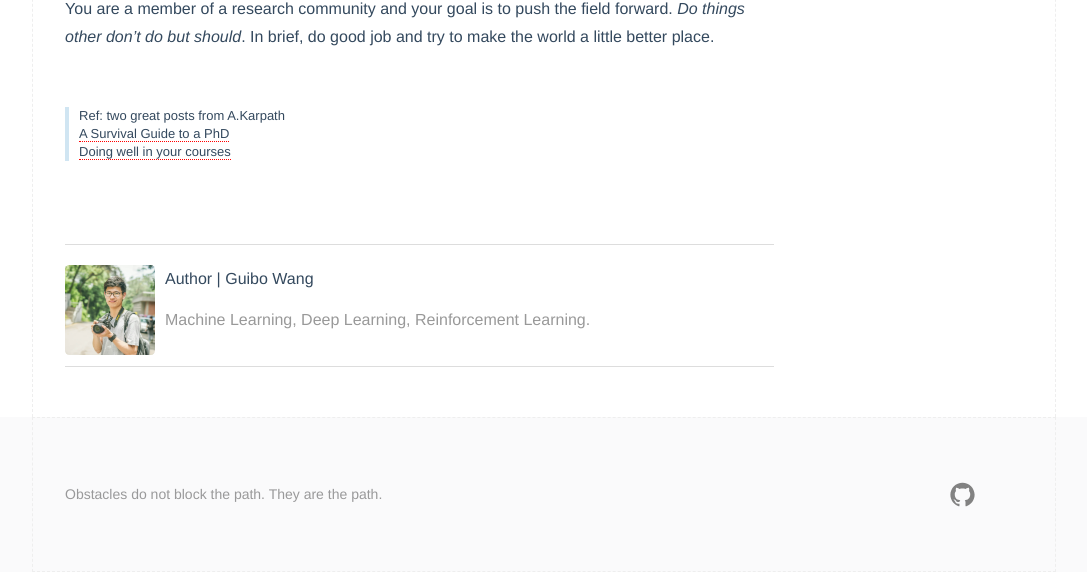
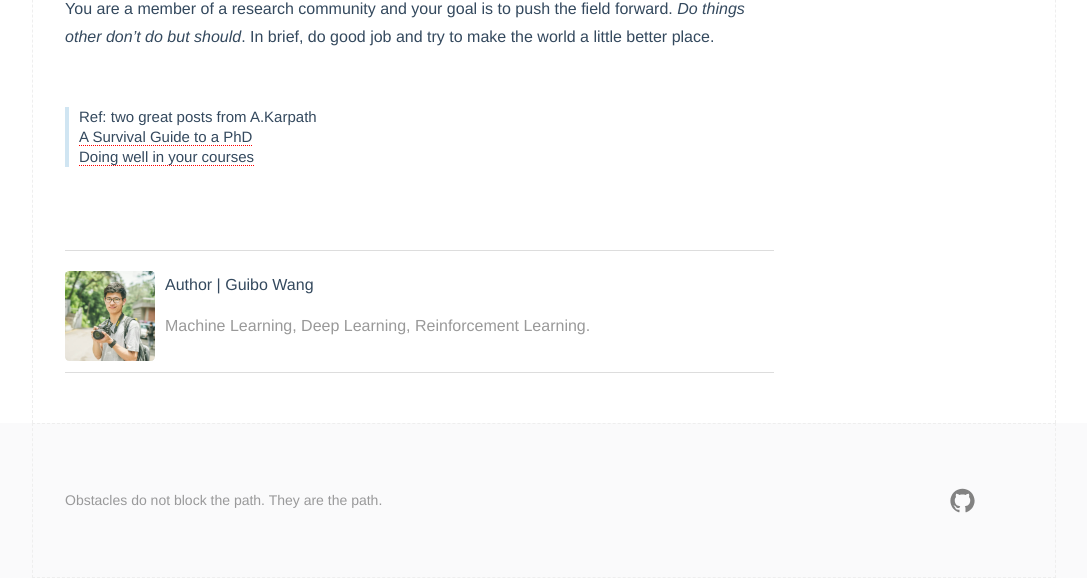
Before and after one commit to borgwang/borgwang.github.io, a Jekyll site: the page built from _posts/2016-09-10-guide.md, in a window 1280 px wide. Shown: the part 1382-1960 px from the top of the page, without its empty margins (96-1183 px from the left). Built offline with Jekyll 4.4.1, drawn with Linux system fonts in a browser that asks for light colours; comment, search, counter and statistics services are not loaded.

Commit message:
update css

```diff
--- a/_sass/_base.scss
+++ b/_sass/_base.scss
@@ -448,9 +448,9 @@ blockquote {
   padding: 0 0 0 10px;
   font-style: normal;
   font-size: 100%;
-  line-height: 1.8rem;
+  line-height: 2rem;
   border-left: 4px solid #D0E5F2;
-  font-size: 1.3rem;
+  font-size: 1.5rem;
 }
 
 /* Formular */
```
